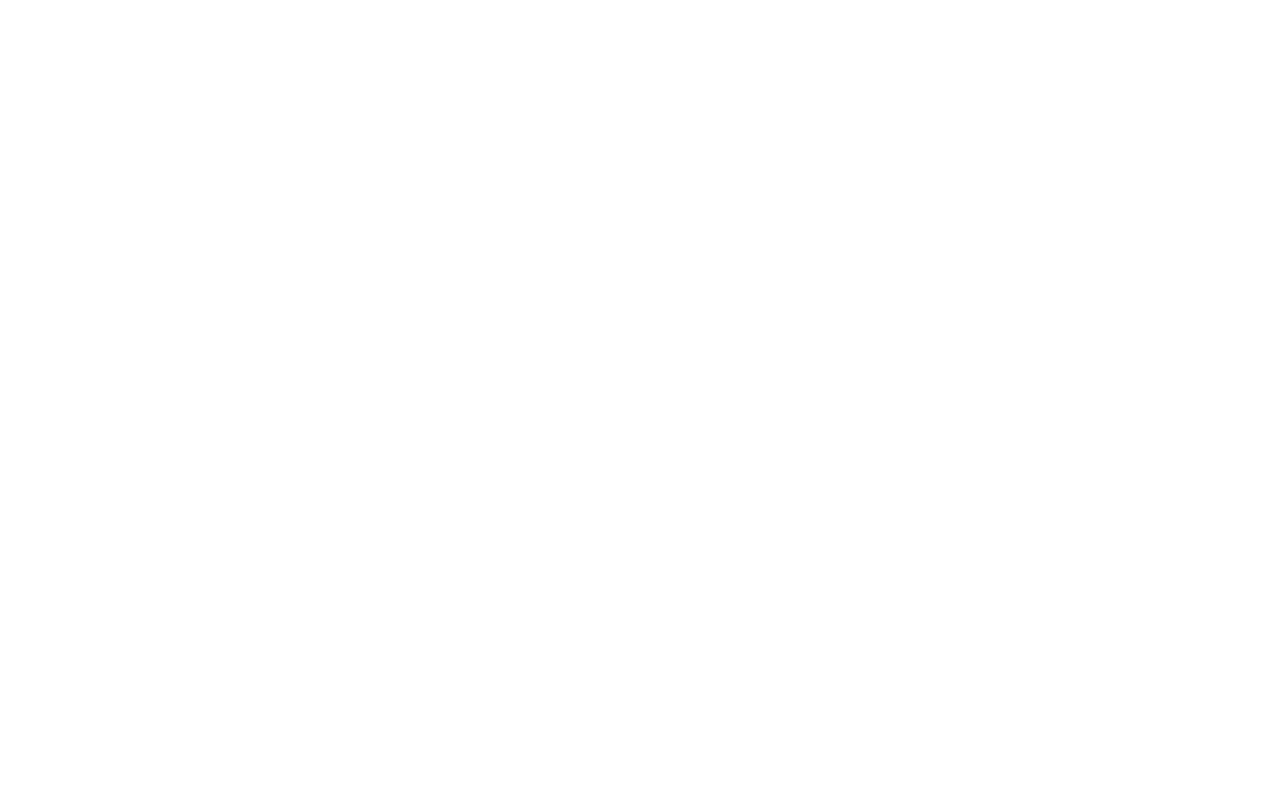
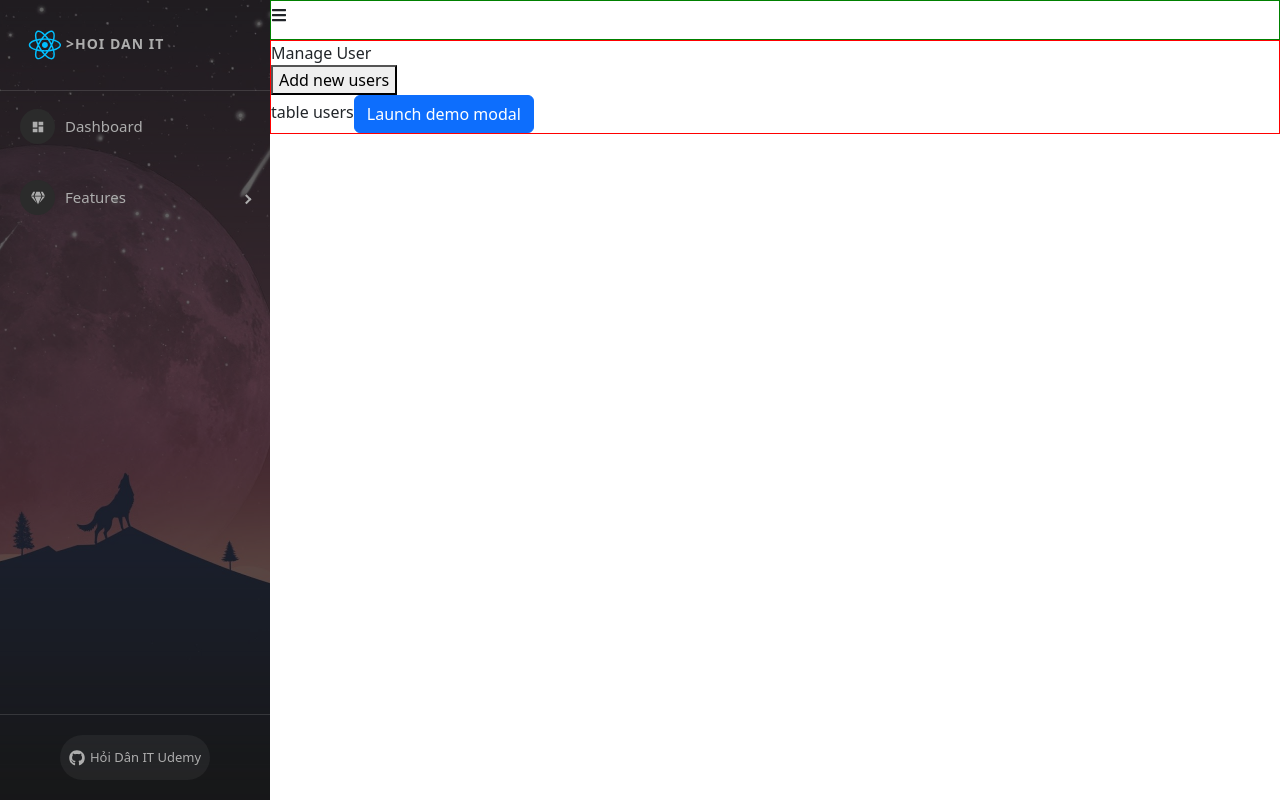
Before and after one commit to HuyHoangEngr/Demo-react, a React (Create React App) app: page /admins/manage-users in a window 1280 px wide. Before the commit this address had no page. Built offline with nearby package versions, Linux system fonts and the light colour scheme.

Commit message:
#56. Modal Them Moi Nguoi Dung

```diff
--- a/src/App.scss
+++ b/src/App.scss
@@ -82,6 +82,7 @@ body {
         background: #303030;
         color: white;
         height: 40px;
+        border: none;
 
         &:hover {
           background: black;
--- a/src/components/Admin/Admin.js
+++ b/src/components/Admin/Admin.js
@@ -2,6 +2,7 @@ import SideBar from "./SideBar";
 import './Admin.scss';
 import { FaBars } from 'react-icons/fa';
 import { useState } from "react";
+import { Outlet } from "react-router-dom";
 
 const Admin = (props) => {
     const [collapsed, setcollapsed] = useState(false);
@@ -12,8 +13,12 @@ const Admin = (props) => {
                 <SideBar collapsed={collapsed} />
             </div>
             <div className="admin-content">
-                <FaBars onClick={() => setcollapsed(!collapsed)} />
-                content goes here
+                <div className="admin-header">
+                    <FaBars onClick={() => setcollapsed(!collapsed)} />
+                </div>
+                <div className="admin-main">
+                    <Outlet />
+                </div>
             </div>
         </div>
     )
--- a/src/components/Admin/Admin.scss
+++ b/src/components/Admin/Admin.scss
@@ -6,4 +6,17 @@
             height: 100vh !important;
         }
     }
+
+    .admin-content {
+        width: 100%;
+
+        .admin-header {
+            height: 40px;
+            border: 1px solid green;
+        }
+
+        .admin-main {
+            border: 1px solid red;
+        }
+    }
 }
--- /dev/null
+++ b/src/components/Admin/Content/DashBoard.js
@@ -0,0 +1,8 @@
+const DashBoard = (props) => {
+    return (
+        <div>
+            dash board
+        </div>
+    )
+}
+export default DashBoard;
--- /dev/null
+++ b/src/components/Admin/Content/ManageUser.js
@@ -0,0 +1,21 @@
+import ModalCreateUser from "./ModalCreateUser";
+
+const ManageUser = (props) => {
+    return (
+        <div className="manage-user-container">
+            <div className="title">
+                Manage User
+            </div>
+            <div className="users-content">
+                <div>
+                    <button>Add new users</button>
+                </div>
+                <div>
+                    table users
+                    <ModalCreateUser />
+                </div>
+            </div>
+        </div>
+    )
+}
+export default ManageUser;
--- /dev/null
+++ b/src/components/Admin/Content/ModalCreateUser.js
@@ -0,0 +1,65 @@
+import { useState } from 'react';
+import Button from 'react-bootstrap/Button';
+import Modal from 'react-bootstrap/Modal';
+
+const ModalCreateUser = () => {
+    const [show, setShow] = useState(false);
+
+    const handleClose = () => setShow(false);
+    const handleShow = () => setShow(true);
+
+    return (
+        <>
+            <Button variant="primary" onClick={handleShow}>
+                Launch demo modal
+            </Button>
+
+            <Modal
+                show={show}
+                onHide={handleClose}
+                size="xl"
+                backdrop="static"
+            >
+                <Modal.Header closeButton>
+                    <Modal.Title>Add new user</Modal.Title>
+                </Modal.Header>
+                <Modal.Body>
+                    <form className="row g-3">
+                        <div className="col-md-6">
+                            <label className="form-label">Email</label>
+                            <input type="email" className="form-control" />
+                        </div>
+                        <div className="col-md-6">
+                            <label className="form-label">Password</label>
+                            <input type="password" className="form-control" />
+                        </div>
+                        <div className="col-md-6">
+                            <label className="form-label">Username</label>
+                            <input type="text" className="form-control" />
+                        </div>
+                        <div className="col-md-4">
+                            <label className="form-label">Role</label>
+                            <select className="form-select">
+                                <option selected value="USER">USER</option>
+                                <option value="ADMIN">ADMIN</option>
+                            </select>
+                        </div>
+                        <div className='col-md-12'>
+                            <label className="form-label">Image</label>
+                            <input type='file' />
+                        </div>
+                    </form>
+                </Modal.Body>
+                <Modal.Footer>
+                    <Button variant="secondary" onClick={handleClose}>
+                        Close
+                    </Button>
+                    <Button variant="primary" onClick={handleClose}>
+                        Save
+                    </Button>
+                </Modal.Footer>
+            </Modal>
+        </>
+    );
+}
+export default ModalCreateUser;
--- a/src/components/Admin/SideBar.js
+++ b/src/components/Admin/SideBar.js
@@ -11,7 +11,7 @@ import {
 } from 'react-pro-sidebar';
 import { DiReact } from "react-icons/di";
 import { MdDashboard } from "react-icons/md";
-
+import { Link } from 'react-router-dom';
 import './SideBar.scss';
 
 import sidebarBg from '../../assets/bg2.jpg';
@@ -51,6 +51,7 @@ const SideBar = (props) => {
                             icon={<MdDashboard />}
                         >
                             Dashboard
+                            <Link to="/admins" />
                         </MenuItem>
                     </Menu>
                     <Menu iconShape="circle">
@@ -58,7 +59,10 @@ const SideBar = (props) => {
                             icon={<FaGem />}
                             title="Features"
                         >
-                            <MenuItem> Quản lý Users</MenuItem>
+                            <MenuItem>
+                                Quản lý Users
+                                <Link to="/admins/manage-users" />
+                            </MenuItem>
                             <MenuItem> Quản lý Bài Quiz</MenuItem>
                             <MenuItem> Quản lý Câu Hỏi</MenuItem>
                         </SubMenu>
--- a/src/index.js
+++ b/src/index.js
@@ -14,6 +14,8 @@ import {
 import User from './components/User/User';
 import Admin from './components/Admin/Admin';
 import HomePage from './components/Home/HomePage';
+import DashBoard from './components/Admin/Content/DashBoard';
+import ManageUser from './components/Admin/Content/ManageUser';
 
 const root = ReactDOM.createRoot(document.getElementById('root'));
 root.render(
@@ -25,7 +27,10 @@ root.render(
           <Route index element={<HomePage />} />
           <Route path="users" element={<User />} />
         </Route>
-        <Route path="admins" element={<Admin />} />
+        <Route path="/admins" element={<Admin />} >
+          <Route index element={<DashBoard />} />
+          <Route path="manage-users" element={<ManageUser />} />
+        </Route>
       </Routes>
     </BrowserRouter>
     {/* </React.StrictMode> */}
```
